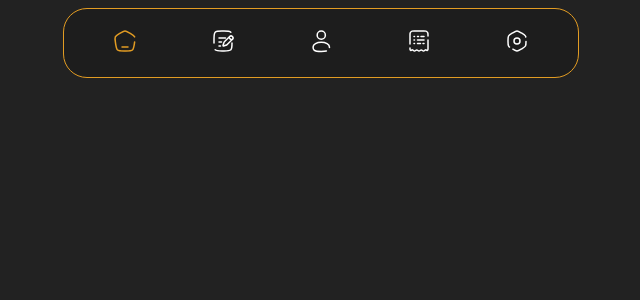
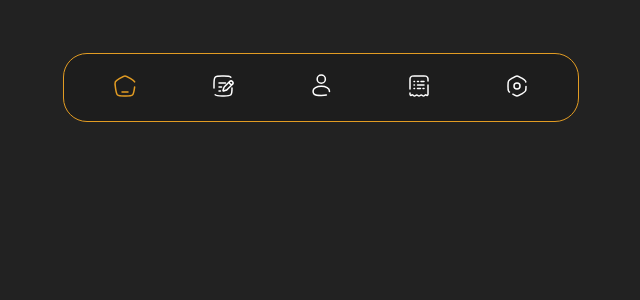
Before and after one commit to Darleanow/InvoiceManager, a Next.js app in the folder frontend/: page / in a window 1280 px wide. Shown: the top 300 px of the page, without its empty margins (319-959 px from the left). Built offline with nearby package versions, Linux system fonts and the light colour scheme.

Commit message:
feat(NavbarStyles): Add top margin for the navbar

```diff
--- a/frontend/app/Assets/components/Navbar/Navbar.module.css
+++ b/frontend/app/Assets/components/Navbar/Navbar.module.css
@@ -10,6 +10,7 @@
     margin-left: auto;
     margin-right: auto;
     border-radius: 24px;
+    margin-top: 5.601vh;
 }
 
 .navbar_container *:hover {
```
